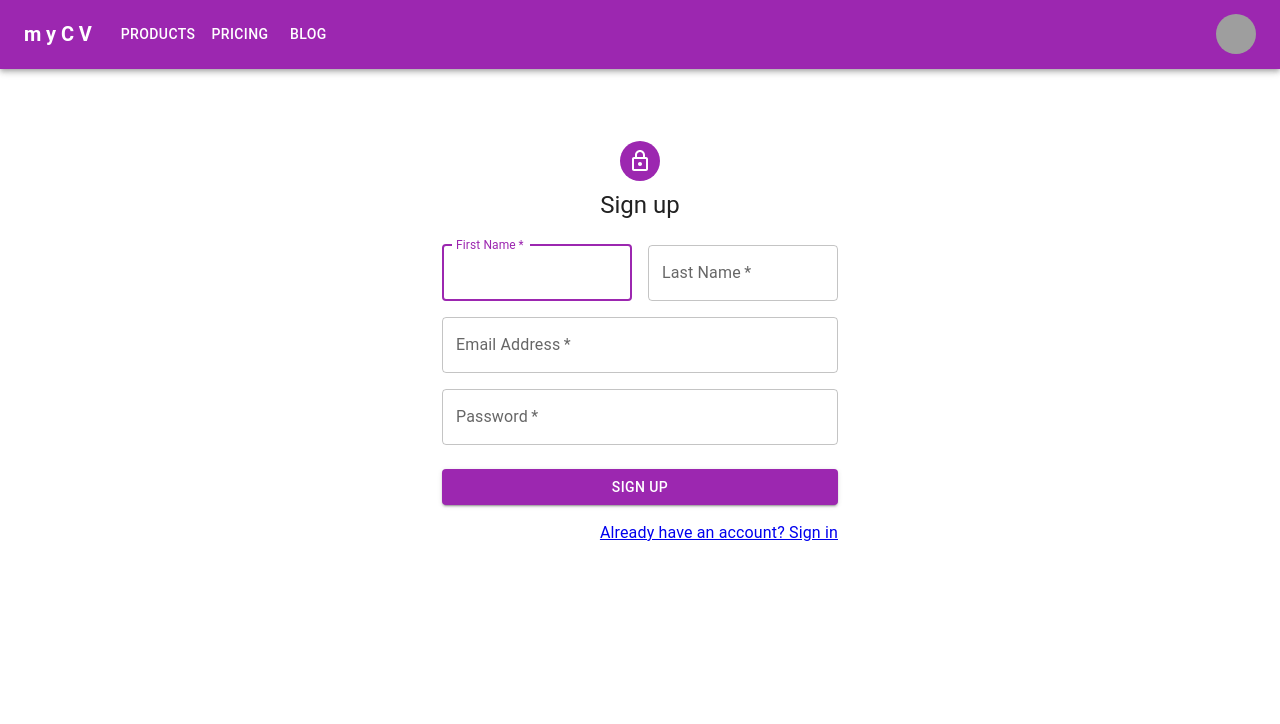
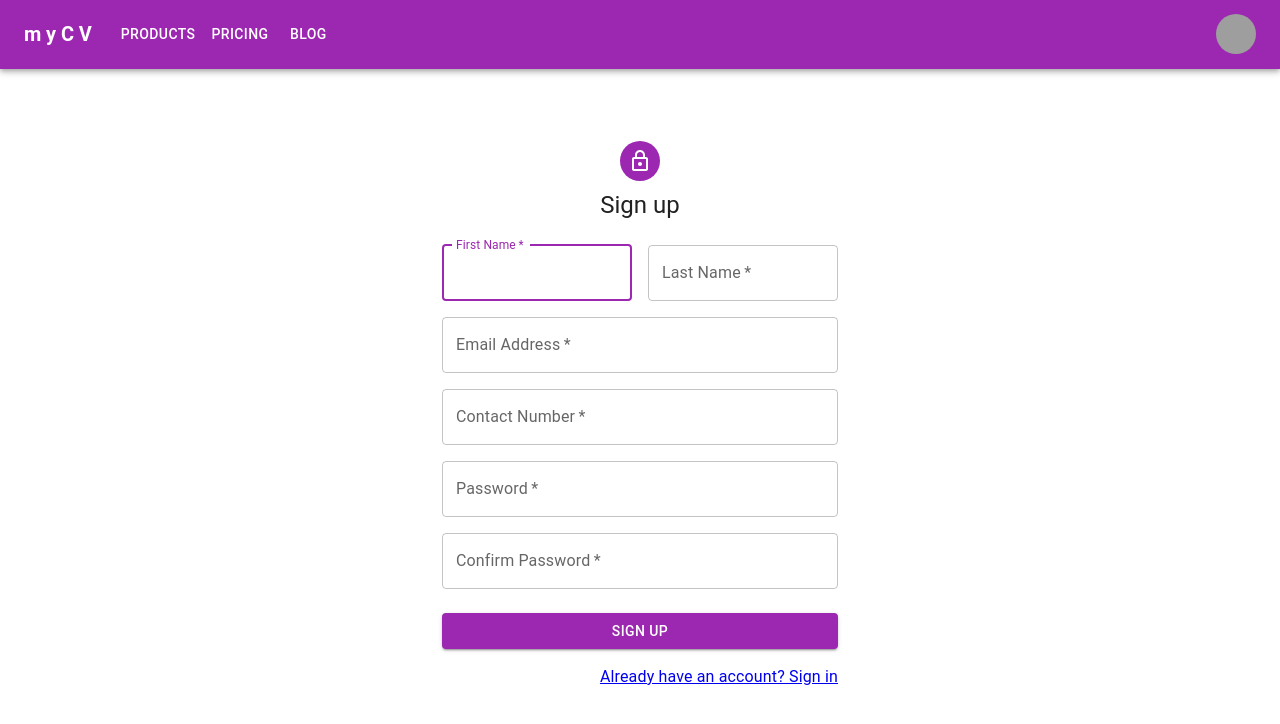
Before and after one commit to noman318/cv_frontend, a React (Create React App) app: page / in a window 1280 px wide. Shown: the top 724 px of the page. Built offline with nearby package versions, Linux system fonts and the light colour scheme; grey boxes are pictures that could not be loaded.

Commit message:
Register Login Done

```diff
--- a/src/App.js
+++ b/src/App.js
@@ -4,16 +4,33 @@ import { BrowserRouter as Router, Routes, Route } from "react-router-dom";
 import RegisterScreen from "./Screens/RegisterScreen";
 import Navbar from "./components/Navbar";
 import LoginScreen from "./Screens/LoginScreen";
+import { ToastContainer } from "react-toastify";
+import { Container } from "@mui/material";
+import "react-toastify/dist/ReactToastify.css";
 
 function App() {
   return (
     <div className="App">
-      <Navbar />
       <Router>
-        <Routes>
-          <Route path="/" element={<RegisterScreen />} />
-          <Route path="/login" element={<LoginScreen />} />
-        </Routes>
+        <Navbar />
+        <Container>
+          <ToastContainer
+            position="top-center"
+            autoClose={3000}
+            hideProgressBar={false}
+            newestOnTop={false}
+            closeOnClick
+            rtl={false}
+            pauseOnFocusLoss
+            draggable
+            pauseOnHover
+            theme="dark"
+          />
+          <Routes>
+            <Route path="/" element={<RegisterScreen />} />
+            <Route path="/login" element={<LoginScreen />} />
+          </Routes>
+        </Container>
       </Router>
     </div>
   );
--- a/src/Screens/LoginScreen.js
+++ b/src/Screens/LoginScreen.js
@@ -1,15 +1,19 @@
 import * as React from "react";
-import Avatar from "@mui/material/Avatar";
-import Button from "@mui/material/Button";
-import CssBaseline from "@mui/material/CssBaseline";
-import TextField from "@mui/material/TextField";
-import Grid from "@mui/material/Grid";
-import Box from "@mui/material/Box";
+import {
+  Avatar,
+  Button,
+  CssBaseline,
+  TextField,
+  Grid,
+  Box,
+  Typography,
+  Container,
+} from "@mui/material";
 import LockOutlinedIcon from "@mui/icons-material/LockOutlined";
-import Typography from "@mui/material/Typography";
-import Container from "@mui/material/Container";
 import { createTheme, ThemeProvider } from "@mui/material/styles";
 import { Link } from "react-router-dom";
+import { postLogin } from "../services/MyService";
+import { toast } from "react-toastify";
 
 function Copyright(props) {
   return (
@@ -35,9 +39,21 @@ export default function LoginScreen() {
   const handleSubmit = (event) => {
     event.preventDefault();
     const data = new FormData(event.currentTarget);
-    console.log({
+    const formData = {
       email: data.get("email"),
       password: data.get("password"),
+    };
+    console.log("formData", formData);
+    postLogin(formData).then((res) => {
+      console.log("res.data", res.data);
+      if (res.data.err === 0) {
+        console.log("res.data", res.data);
+        localStorage.setItem("_token", res.data.token);
+        toast.success(res.data.msg);
+      }
+      if (res.data.err === 1) {
+        toast.error(res.data.msg);
+      }
     });
   };
 
--- a/src/Screens/RegisterScreen.js
+++ b/src/Screens/RegisterScreen.js
@@ -1,25 +1,67 @@
-import * as React from "react";
-import Avatar from "@mui/material/Avatar";
-import Button from "@mui/material/Button";
-import CssBaseline from "@mui/material/CssBaseline";
-import TextField from "@mui/material/TextField";
-import Grid from "@mui/material/Grid";
-import Box from "@mui/material/Box";
+import React, { useState } from "react";
+import {
+  Avatar,
+  Button,
+  CssBaseline,
+  TextField,
+  Grid,
+  Box,
+  Typography,
+  Container,
+} from "@mui/material";
 import LockOutlinedIcon from "@mui/icons-material/LockOutlined";
-import Typography from "@mui/material/Typography";
-import Container from "@mui/material/Container";
 import { createTheme, ThemeProvider } from "@mui/material/styles";
-import { Link } from "react-router-dom";
+import { Link, useNavigate } from "react-router-dom";
+import { useFormik } from "formik";
+import { registrationSchema } from "../schema/registrationSchema";
+import { postRegister } from "../services/MyService";
+import { toast } from "react-toastify";
+
+const initialValuesRegistration = {
+  firstName: "",
+  lastName: "",
+  email: "",
+  password: "",
+  phone: "",
+  con_password: "",
+};
 
 const theme = createTheme();
 
 export default function RegisterScreen() {
+  const { values, errors, touched, handleBlur, handleChange } = useFormik({
+    initialValues: initialValuesRegistration,
+    validationSchema: registrationSchema,
+    onSubmit: (values) => {
+      console.log(values);
+    },
+  });
+  const [state, setState] = useState({ errMsg: "", succMsg: "" });
+  const navigate = useNavigate();
   const handleSubmit = (event) => {
     event.preventDefault();
     const data = new FormData(event.currentTarget);
-    console.log({
+    const formData = {
+      firstName: data.get("firstName"),
+      lastName: data.get("lastName"),
       email: data.get("email"),
+      phone: data.get("phone"),
       password: data.get("password"),
+    };
+    console.log("formData", formData);
+    postRegister(formData).then((res) => {
+      console.log("res", res);
+      if (res.data.err === 0) {
+        setState({ ...state, succMsg: res.data.msg });
+        toast.success(res.data.msg);
+        setTimeout(() => {
+          navigate("/login");
+        }, 4000);
+      }
+      if (res.data.err === "1") {
+        setState({ ...state, errMsg: res.data.msg });
+        toast.error(res.data.msg);
+      }
     });
   };
 
@@ -52,6 +94,9 @@ export default function RegisterScreen() {
                 <TextField
                   autoComplete="given-name"
                   name="firstName"
+                  value={values.firstName}
+                  onChange={handleChange}
+                  onBlur={handleBlur}
                   required
                   fullWidth
                   color="secondary"
@@ -59,6 +104,13 @@ export default function RegisterScreen() {
                   label="First Name"
                   autoFocus
                 />
+                {errors.firstName && touched.firstName ? (
+                  <Typography variant="caption" sx={{ color: "red" }}>
+                    {errors.firstName}
+                  </Typography>
+                ) : (
+                  ""
+                )}
               </Grid>
               <Grid item xs={12} sm={6}>
                 <TextField
@@ -66,26 +118,70 @@ export default function RegisterScreen() {
                   fullWidth
                   id="lastName"
                   label="Last Name"
+                  value={values.lastName}
+                  onChange={handleChange}
+                  onBlur={handleBlur}
                   color="secondary"
                   name="lastName"
                   autoComplete="family-name"
                 />
+                {errors.lastName && touched.lastName ? (
+                  <Typography variant="caption" sx={{ color: "red" }}>
+                    {errors.lastName}
+                  </Typography>
+                ) : (
+                  ""
+                )}
               </Grid>
               <Grid item xs={12}>
                 <TextField
                   required
                   fullWidth
                   id="email"
+                  value={values.email}
+                  onChange={handleChange}
+                  onBlur={handleBlur}
                   label="Email Address"
                   name="email"
                   color="secondary"
                   autoComplete="email"
                 />
+                {errors.email && touched.email ? (
+                  <Typography variant="caption" sx={{ color: "red" }}>
+                    {errors.email}
+                  </Typography>
+                ) : (
+                  ""
+                )}
               </Grid>
               <Grid item xs={12}>
                 <TextField
                   required
                   fullWidth
+                  id="phone"
+                  value={values.phone}
+                  onChange={handleChange}
+                  onBlur={handleBlur}
+                  label="Contact Number"
+                  name="phone"
+                  color="secondary"
+                  autoComplete="phone"
+                />
+                {errors.phone && touched.phone ? (
+                  <Typography variant="caption" sx={{ color: "red" }}>
+                    {errors.phone}
+                  </Typography>
+                ) : (
+                  ""
+                )}
+              </Grid>
+              <Grid item xs={12}>
+                <TextField
+                  required
+                  fullWidth
+                  value={values.password}
+                  onChange={handleChange}
+                  onBlur={handleBlur}
                   name="password"
                   label="Password"
                   type="password"
@@ -93,6 +189,35 @@ export default function RegisterScreen() {
                   color="secondary"
                   autoComplete="new-password"
                 />
+                {errors.password && touched.password ? (
+                  <Typography variant="caption" sx={{ color: "red" }}>
+                    {errors.password}
+                  </Typography>
+                ) : (
+                  ""
+                )}
+              </Grid>
+              <Grid item xs={12}>
+                <TextField
+                  required
+                  fullWidth
+                  value={values.con_password}
+                  onChange={handleChange}
+                  onBlur={handleBlur}
+                  name="con_password"
+                  label="Confirm Password"
+                  type="password"
+                  id="con_password"
+                  color="secondary"
+                  autoComplete="con_password"
+                />
+                {errors.con_password && touched.con_password ? (
+                  <Typography variant="caption" sx={{ color: "red" }}>
+                    {errors.con_password}
+                  </Typography>
+                ) : (
+                  ""
+                )}
               </Grid>
             </Grid>
             <Button
--- /dev/null
+++ b/src/schema/registrationSchema.js
@@ -0,0 +1,23 @@
+import * as Yup from "yup";
+export const registrationSchema = Yup.object({
+  firstName: Yup.string()
+    .min(3)
+    .max(15)
+    .required("Please Enter your First Name")
+    .matches("^[a-zA-Z]*$", "Only Text Allowed"),
+  lastName: Yup.string()
+    .min(3)
+    .max(15)
+    .required("Please Enter your Last Name")
+    .matches("^[a-zA-Z]*$", "Only Text Allowed"),
+  phone: Yup.string()
+    .min(10)
+    .max(10)
+    .matches("[0-9]{10}$", "10 Digits Only")
+    .required("Enter Phone Number"),
+  email: Yup.string().email().required("Please Enter your Email"),
+  password: Yup.string().min(5).max(20).required("Please Enter your Password"),
+  con_password: Yup.string()
+    .required("Please Enter your Password")
+    .oneOf([Yup.ref("password"), null], "Password must match"),
+});
--- /dev/null
+++ b/src/services/MyService.js
@@ -0,0 +1,33 @@
+import axios from "axios";
+import jwt_decode from "jwt-decode";
+
+const apiUrl = "http://localhost:5000/api/v1/";
+
+const postRegister = (data) => {
+  return axios.post(`${apiUrl}register`, data);
+};
+const postLogin = (data) => {
+  return axios.post(`${apiUrl}login`, data);
+};
+
+const getUser = () => {
+  try {
+    return jwt_decode(localStorage.getItem("_token"));
+  } catch (error) {
+    return null;
+  }
+};
+const isLoggedIn = () => {
+  let data = localStorage.getItem("_token");
+  if (!data) {
+    return false;
+  } else {
+    return true;
+  }
+};
+const doLogout = () => {
+  localStorage.removeItem("_token");
+  window.location = "/login";
+};
+
+export { postRegister, postLogin, getUser, isLoggedIn, doLogout };
```
Also changed, not shown: package.json (+6 -1 lines), 1 other file (tests, documents, lock files or other folders).
